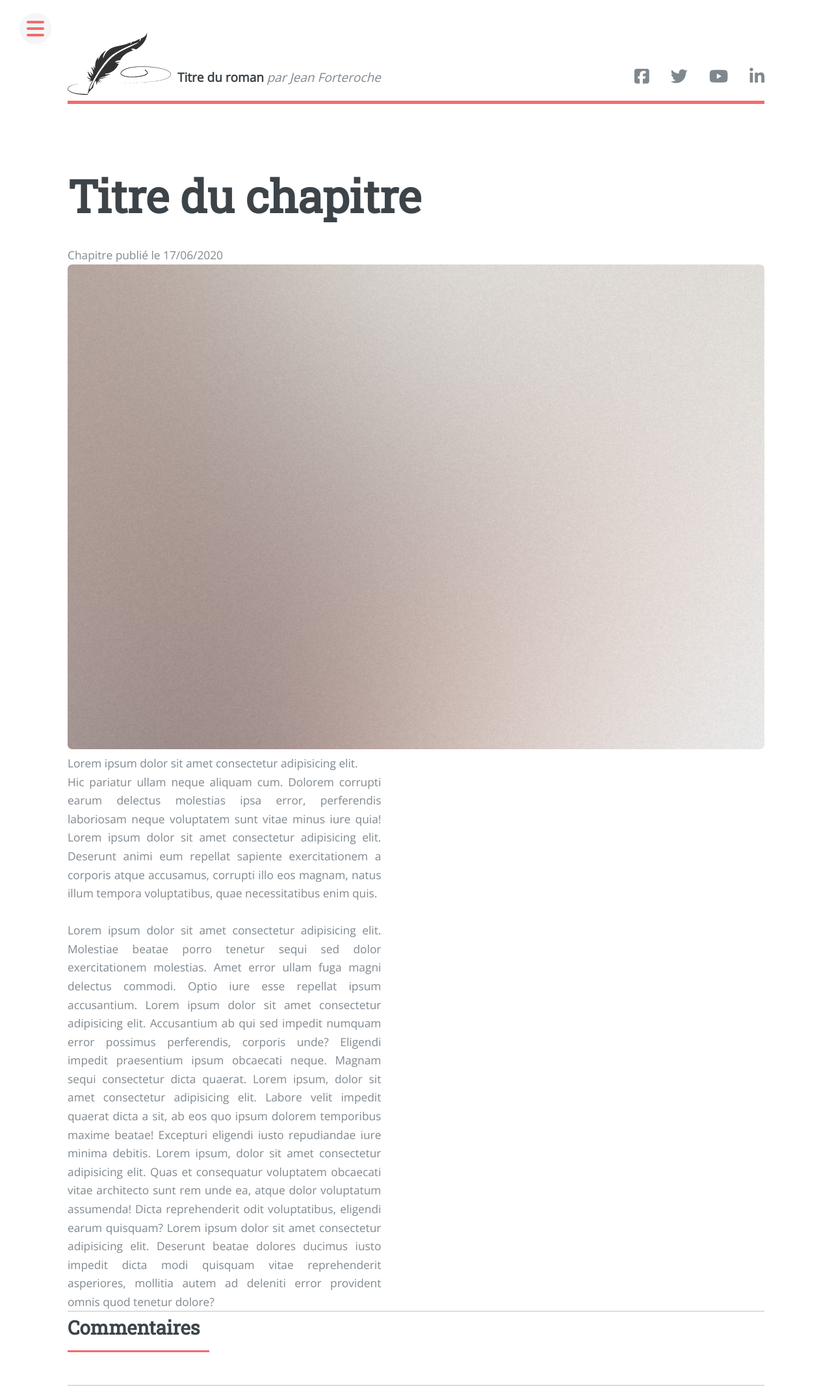
After one commit to Mindrel/oc-project4-blog, a PHP site: page /view/user/chapterView.php in a window 1280 px wide. The commit adds this page. Shown: the whole page at 65% size. Run offline with PHP 8.4, Linux system fonts and the light colour scheme; some libraries are stand-ins or nearby versions.

Commit message:
feat: add current chapter view and its style

```diff
--- a/index.php
+++ b/index.php
@@ -1,4 +1,4 @@
 <?php
 require("controller/blog.php");
 
-listPosts();
+listChapters();
--- /dev/null
+++ b/view/user/chapterView.php
@@ -0,0 +1,46 @@
+<?php $title = "TITRE DU CHAPITRE"; ?>
+
+<?php ob_start(); ?>
+
+<section id="current-chapter">
+    <!-- Dernier chapitre posté -->
+    <h1>
+        <?php echo ("Titre du chapitre"); /* INSERER TITRE DU CHAPITRE EN COURS */ ?>
+    </h1>
+
+    <p class="current-chapter-datetime">Chapitre publié le <?php echo ("17/06/2020") /* INSÉRER LA DATE DU DERNIER POST */ ?></p>
+
+    <!-- illustration du dernier chapitre -->
+    <div class="current-chapter-img">
+        <img src="public/images/pic1.jpg" alt="image" />
+    </div>
+
+    <p class="last-chapter-text">
+        Lorem ipsum dolor sit amet consectetur adipisicing elit.<br /> Hic pariatur ullam neque aliquam cum. Dolorem corrupti earum delectus molestias ipsa error, perferendis laboriosam neque voluptatem sunt vitae minus iure quia!
+        Lorem ipsum dolor sit amet consectetur adipisicing elit. Deserunt animi eum repellat sapiente exercitationem a corporis atque accusamus, corrupti illo eos magnam, natus illum tempora voluptatibus, quae necessitatibus enim quis.<br /><br />
+        Lorem ipsum dolor sit amet consectetur adipisicing elit. Molestiae beatae porro tenetur sequi sed dolor exercitationem molestias. Amet error ullam fuga magni delectus commodi. Optio iure esse repellat ipsum accusantium.
+        Lorem ipsum dolor sit amet consectetur adipisicing elit. Accusantium ab qui sed impedit numquam error possimus perferendis, corporis unde? Eligendi impedit praesentium ipsum obcaecati neque. Magnam sequi consectetur dicta quaerat.
+        Lorem ipsum, dolor sit amet consectetur adipisicing elit. Labore velit impedit quaerat dicta a sit, ab eos quo ipsum dolorem temporibus maxime beatae! Excepturi eligendi iusto repudiandae iure minima debitis.
+        Lorem ipsum, dolor sit amet consectetur adipisicing elit. Quas et consequatur voluptatem obcaecati vitae architecto sunt rem unde ea, atque dolor voluptatum assumenda! Dicta reprehenderit odit voluptatibus, eligendi earum quisquam?
+        Lorem ipsum dolor sit amet consectetur adipisicing elit. Deserunt beatae dolores ducimus iusto impedit dicta modi quisquam vitae reprehenderit asperiores, mollitia autem ad deleniti error provident omnis quod tenetur dolore?<br />
+    </p>
+</section>
+
+<section id="current-chapter-comments">
+    <h2>Commentaires</h2>
+
+    <div>
+        <form>
+
+        </form>
+
+        <div class="comments">
+
+        </div>
+    </div>
+
+</section>
+
+<?php $content = ob_get_clean(); ?>
+
+<?php require("template.php");
--- a/view/user/template.php
+++ b/view/user/template.php
@@ -14,7 +14,7 @@
     <link rel="stylesheet" href="public/assets/css/header.css" />
     <link rel="stylesheet" href="public/assets/css/lastchapter.css" /> <!-- CSS SECTION 1 ACCUEIL -->
     <link rel="stylesheet" href="public/assets/css/chapterslist.css" /><!-- CSS SECTION 2 ACCUEIL -->
-    <link rel="stylesheet" href="public/assets/css/about.css" />
+    <link rel="stylesheet" href="public/assets/css/about.css" /><!-- CSS SECTION 3 À PROPOS -->
     <!-- CSS CHAPITRE ? -->
     <!-- CSS ADMIN ? -->
     <title><?= $title ?></title> <!-- Titre varie suivant la page affichée -->
```
Also changed, not shown: controller/blog.php (+7 -5 lines), model/ChapterManager.php (added, +14 -0 lines), model/PostManager.php (deleted, +0 -14 lines).
